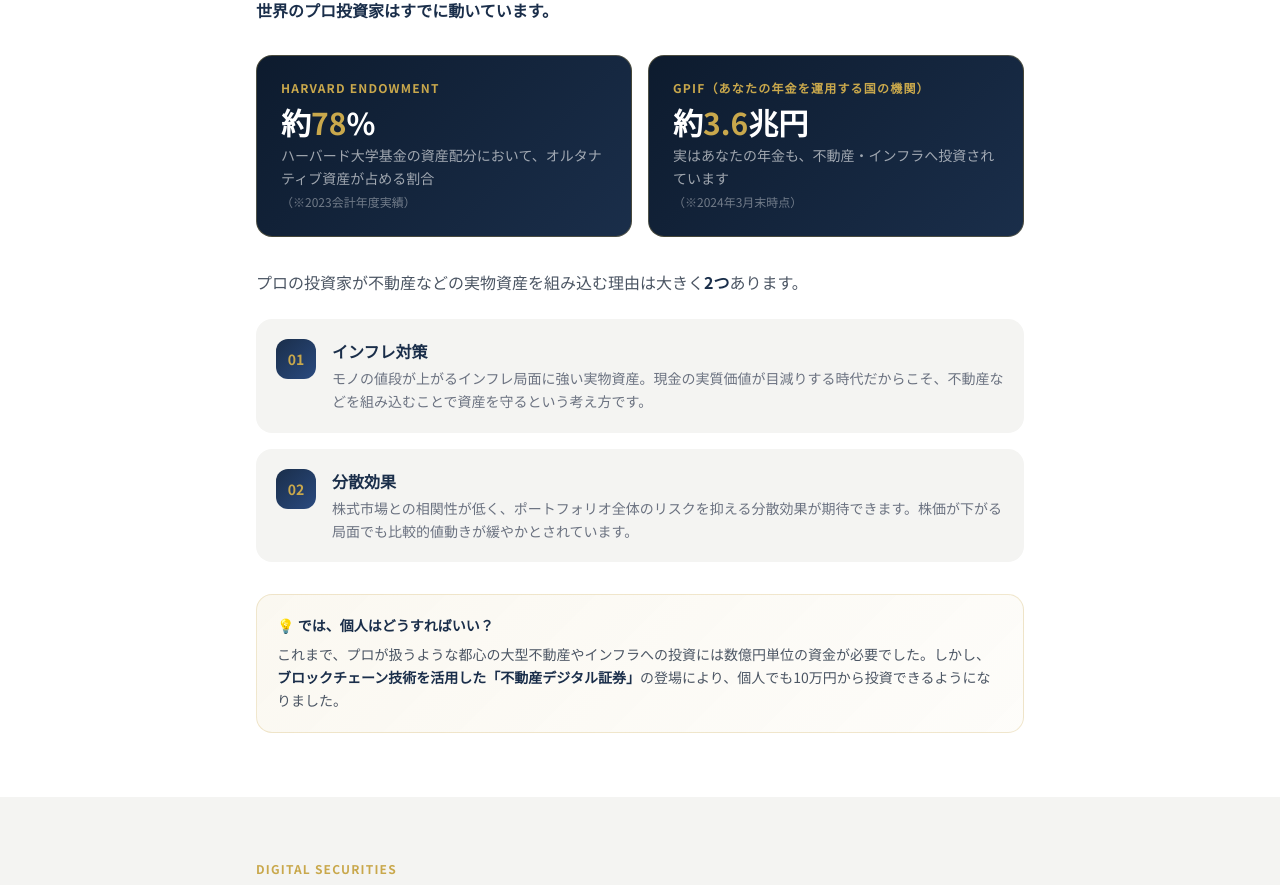
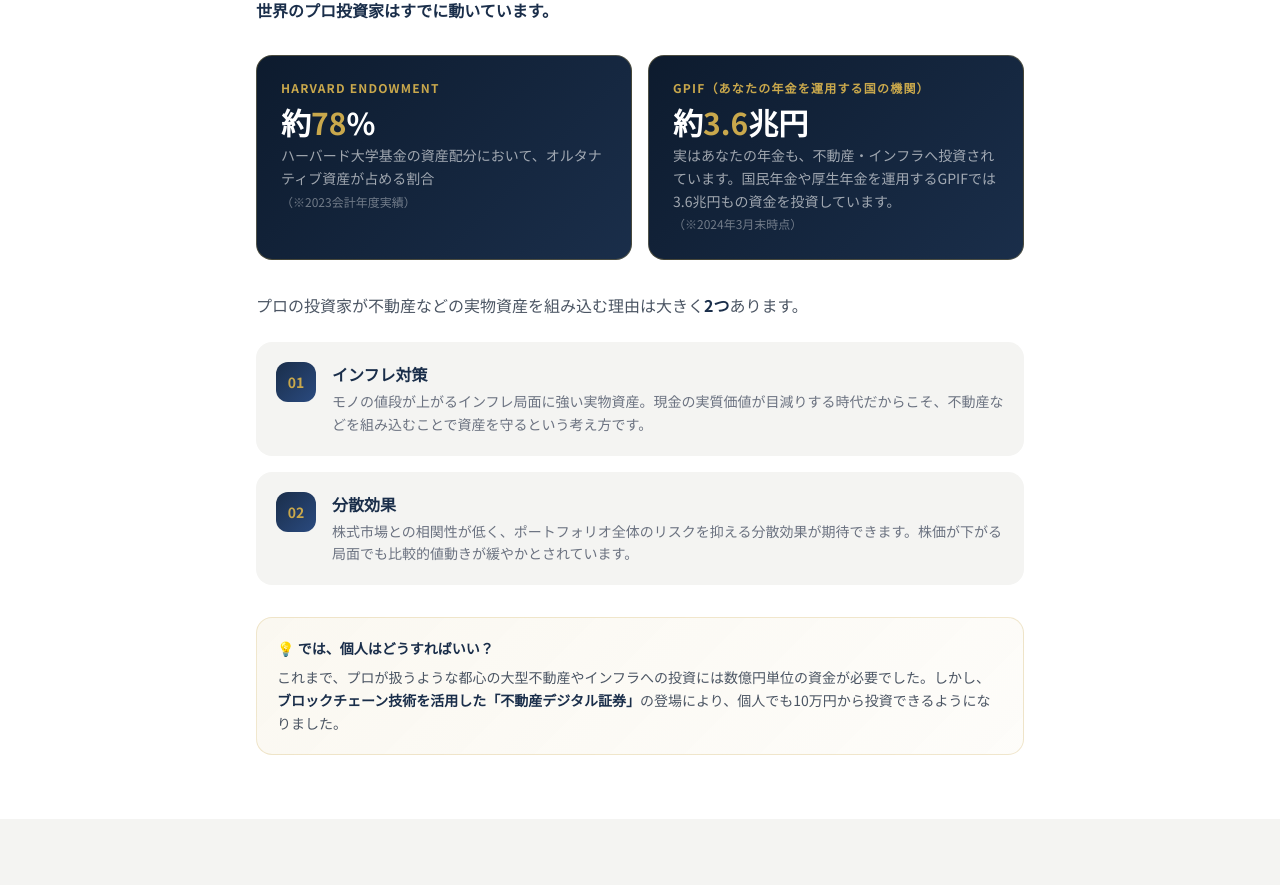
Before and after one commit to tanima3232-eng/bulltalk, a Next.js app: page /real-estate in a window 1280 px wide. Shown: the part 890-1775 px from the top of the page. Built offline with nearby package versions, Linux system fonts and the light colour scheme.

Commit message:
fix: GPIFカードの説明文にGPIFの説明と3.6兆円の文脈を追加

```diff
--- a/app/real-estate/page.tsx
+++ b/app/real-estate/page.tsx
@@ -172,7 +172,7 @@ export default function RealEstatePage() {
                   約<span style={{ color: "#C9A84C" }}>3.6</span>兆円
                 </p>
                 <p className="text-white/60 text-sm leading-relaxed">
-                  実はあなたの年金も、不動産・インフラへ投資されています
+                  実はあなたの年金も、不動産・インフラへ投資されています。国民年金や厚生年金を運用するGPIFでは3.6兆円もの資金を投資しています。
                   <br />
                   <span className="text-white/40 text-xs">（※2024年3月末時点）</span>
                 </p>
```
